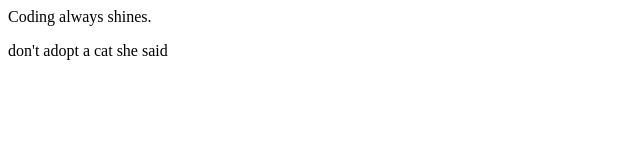
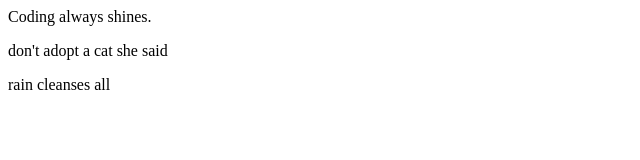
Before and after one commit to stratcom/mike-haiku, a plain HTML site: page index.html in a window 1280 px wide. Shown: the whole page, without its empty margins (0-640 px from the left). Drawn offline with Linux system fonts and the light colour scheme.

Commit message:
The third line to mike's

```diff
--- a/index.html
+++ b/index.html
@@ -5,6 +5,6 @@
 	<body>
 		<p>Coding always shines.</p>
 		<p>don't adopt a cat she said</p>
-
+      <p>rain cleanses all</p>
 </body>
 </html>
```
